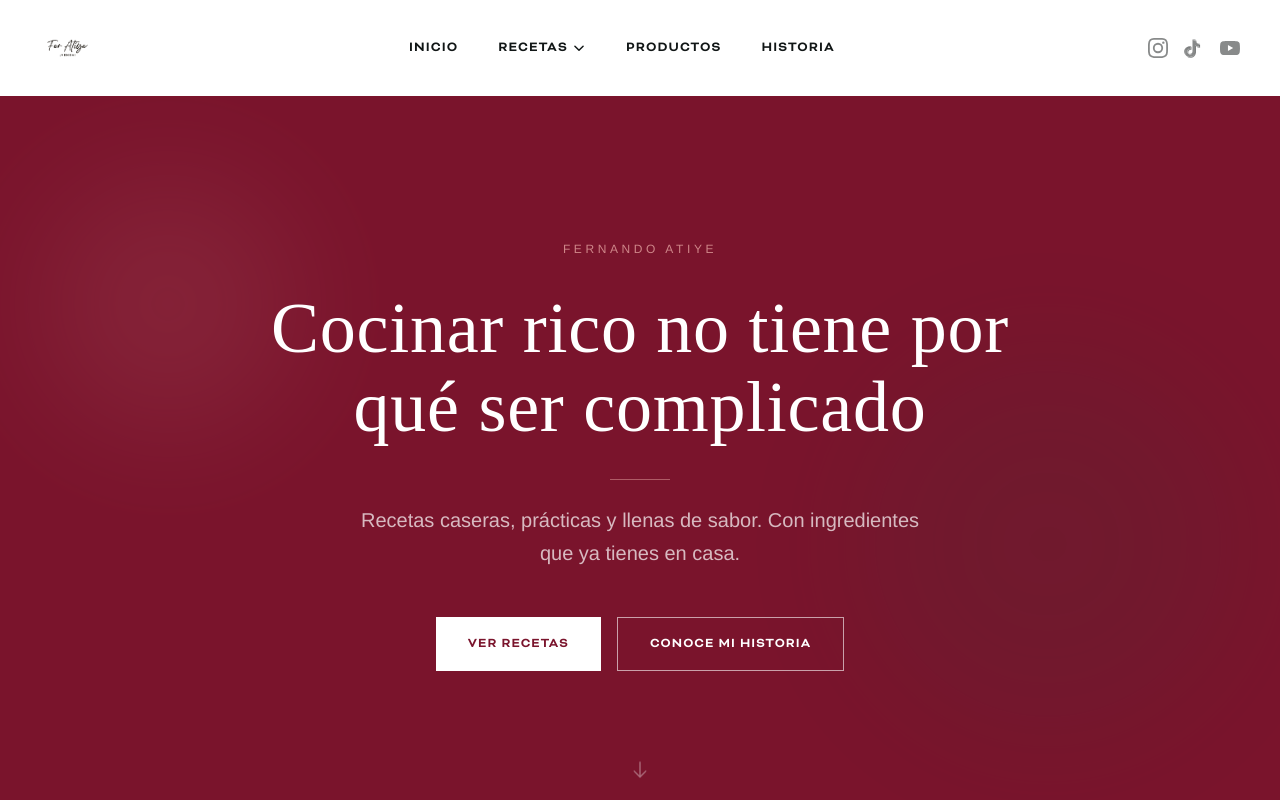
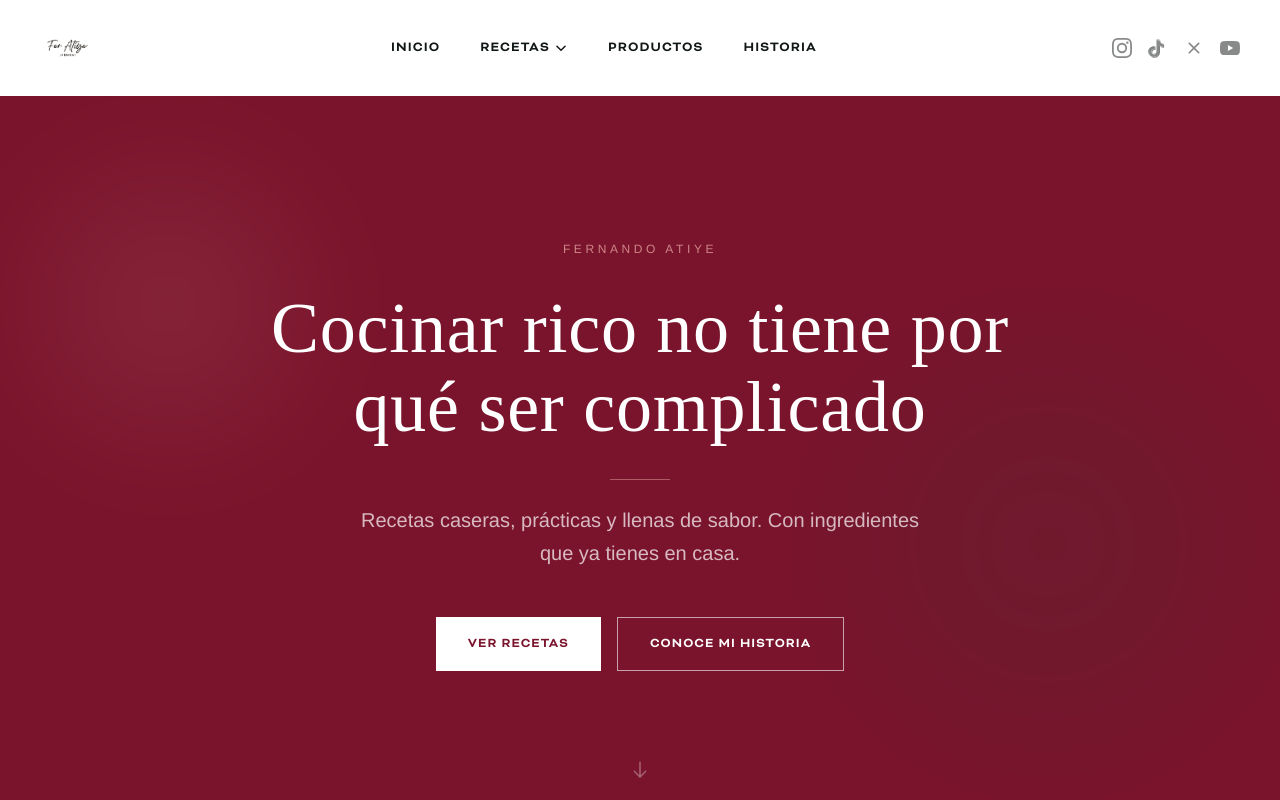
Before and after one commit to devsrodrigo/feratiye, a Next.js app: page / in a window 1280 px wide. Shown: the top 800 px of the page. Built offline with nearby package versions, Linux system fonts and the light colour scheme; a web font is replaced by a local one.

Commit message:
Add X social icon to header social links

```diff
--- a/components/Header.tsx
+++ b/components/Header.tsx
@@ -183,6 +183,17 @@ export default function Header() {
               </svg>
             </a>
             <a
+              href="https://x.com/fernandoatiye"
+              target="_blank"
+              rel="noopener noreferrer"
+              className="text-dark/50 hover:text-primary transition-colors"
+              aria-label="X"
+            >
+              <svg className="w-5 h-5" fill="currentColor" viewBox="0 0 24 24">
+                <path d="M18.36 5.64a1 1 0 0 0-1.414 0L12 10.586 7.05 5.636A1 1 0 0 0 5.636 7.05L10.586 12l-4.95 4.95a1 1 0 1 0 1.414 1.414L12 13.414l4.95 4.95a1 1 0 0 0 1.414-1.414L13.414 12l4.95-4.95a1 1 0 0 0 0-1.414z" />
+              </svg>
+            </a>
+            <a
               href="https://www.youtube.com/@fernandoatiye"
               target="_blank"
               rel="noopener noreferrer"
@@ -320,6 +331,16 @@ export default function Header() {
                 </svg>
               </a>
               <a
+                href="https://x.com/fernandoatiye"
+                target="_blank"
+                rel="noopener noreferrer"
+                className="text-dark/50 hover:text-primary transition-colors"
+              >
+                <svg className="w-6 h-6" fill="currentColor" viewBox="0 0 24 24">
+                  <path d="M18.36 5.64a1 1 0 0 0-1.414 0L12 10.586 7.05 5.636A1 1 0 0 0 5.636 7.05L10.586 12l-4.95 4.95a1 1 0 1 0 1.414 1.414L12 13.414l4.95 4.95a1 1 0 0 0 1.414-1.414L13.414 12l4.95-4.95a1 1 0 0 0 0-1.414z" />
+                </svg>
+              </a>
+              <a
                 href="https://www.youtube.com/@fernandoatiye"
                 target="_blank"
                 rel="noopener noreferrer"
```
